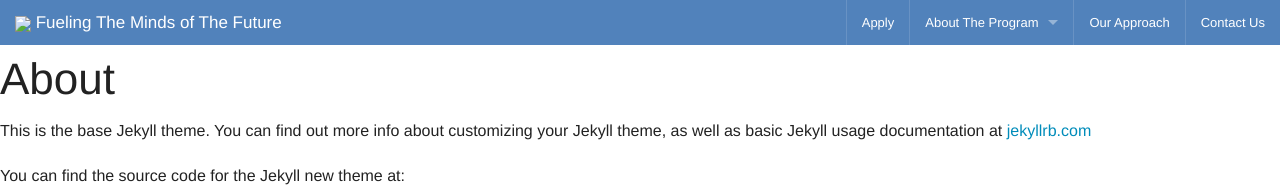
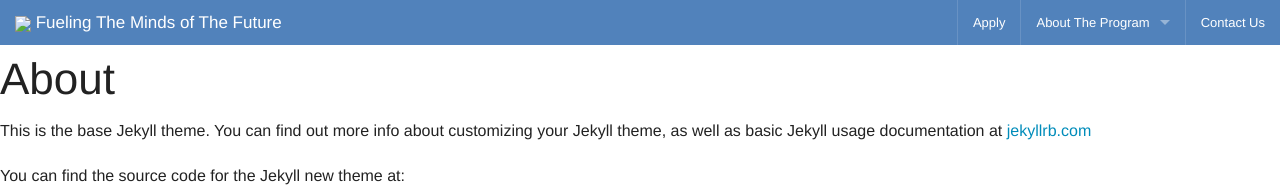
Before and after one commit to charitable-management-systems/fueling-minds, a Jekyll site: the page built from about.md, in a window 1280 px wide. Shown: the top 190 px of the page. Built offline with Jekyll 4.4.1, drawn with Linux system fonts in a browser that asks for light colours.

```diff
--- a/_includes/header.html
+++ b/_includes/header.html
@@ -24,10 +24,9 @@
             <li><a href="#howTo">How To Apply</a></li>
             <li><a href="#selection">Selection Process</a></li>
             <li><a href="#eligibility">Eligibility</a></li>
+            <li><a href="#approach">Our Approach</a></li>
           </ul>
         </li>
-        <li class="divider"></li>
-        <li><a href="#approach">Our Approach</a></li>
         <li class="divider"></li>
         <li><a href="#contact">Contact Us</a></li>
       </ul>
```
